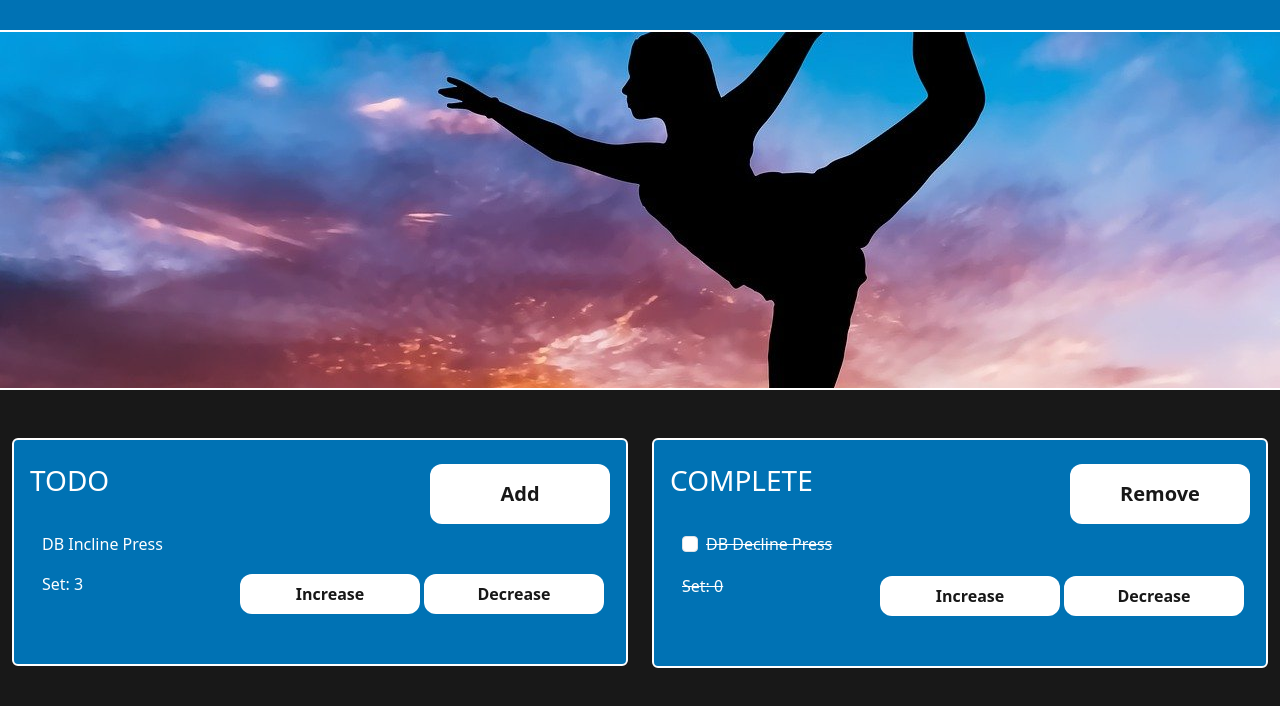
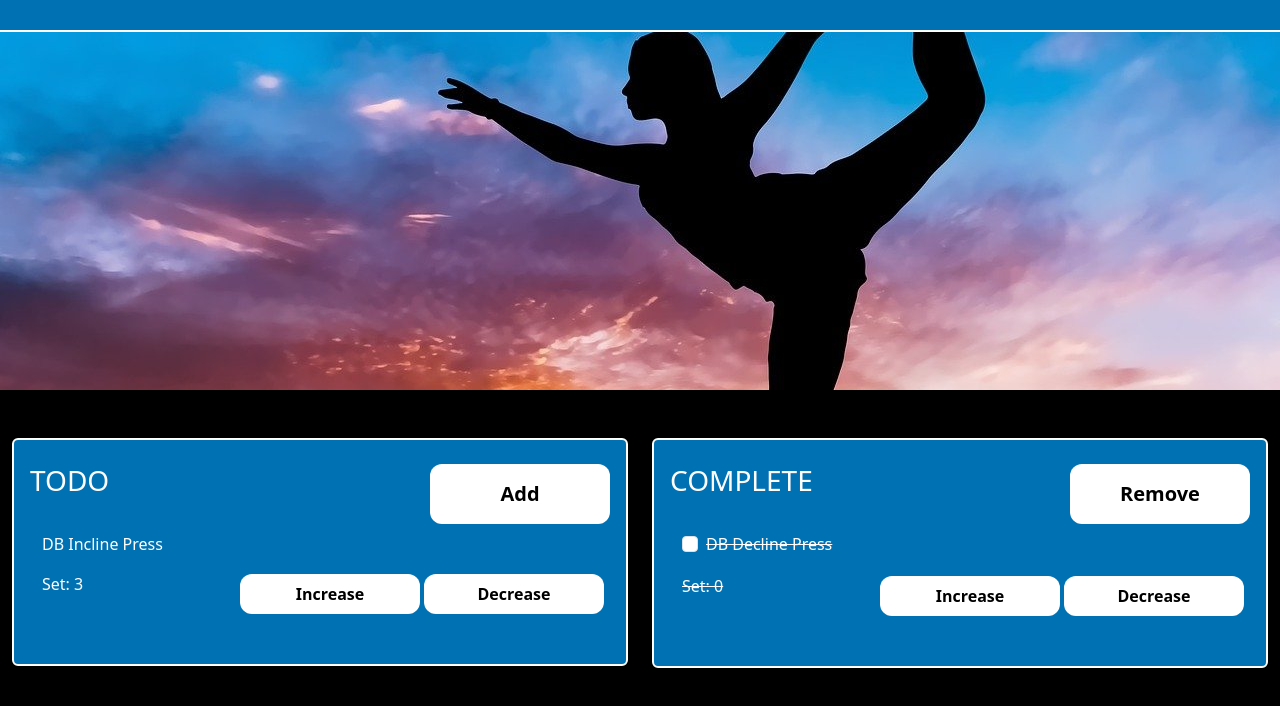
Before and after one commit to MrTindall/Vue-App-Prototype, a plain HTML site: page index.html in a window 1280 px wide. Shown: the part 90-796 px from the top of the page. Drawn offline with nearby package versions, Linux system fonts and the light colour scheme.

Commit message:
changed background color from #242424 go black and remove image bottom line

```diff
--- a/style.css
+++ b/style.css
@@ -1,6 +1,6 @@
 :root {
     --main-color: rgb(0, 114, 180);
-    --dark-color: rgb(24, 24, 24);
+    --dark-color: rgb(0, 0, 0);
     --secondary-color: rgb(255, 174, 0);
     --secondary-color-border: rgb(209, 143, 0);
 }
@@ -148,7 +148,7 @@ button.addWorkout:active {
     background-position: center;
     background-repeat: no-repeat;
     height: 45vh;
-    border-bottom: 2px solid white;
+    /* border-bottom: 2px solid white; */
 }
 
 .modal-background-color {
```
